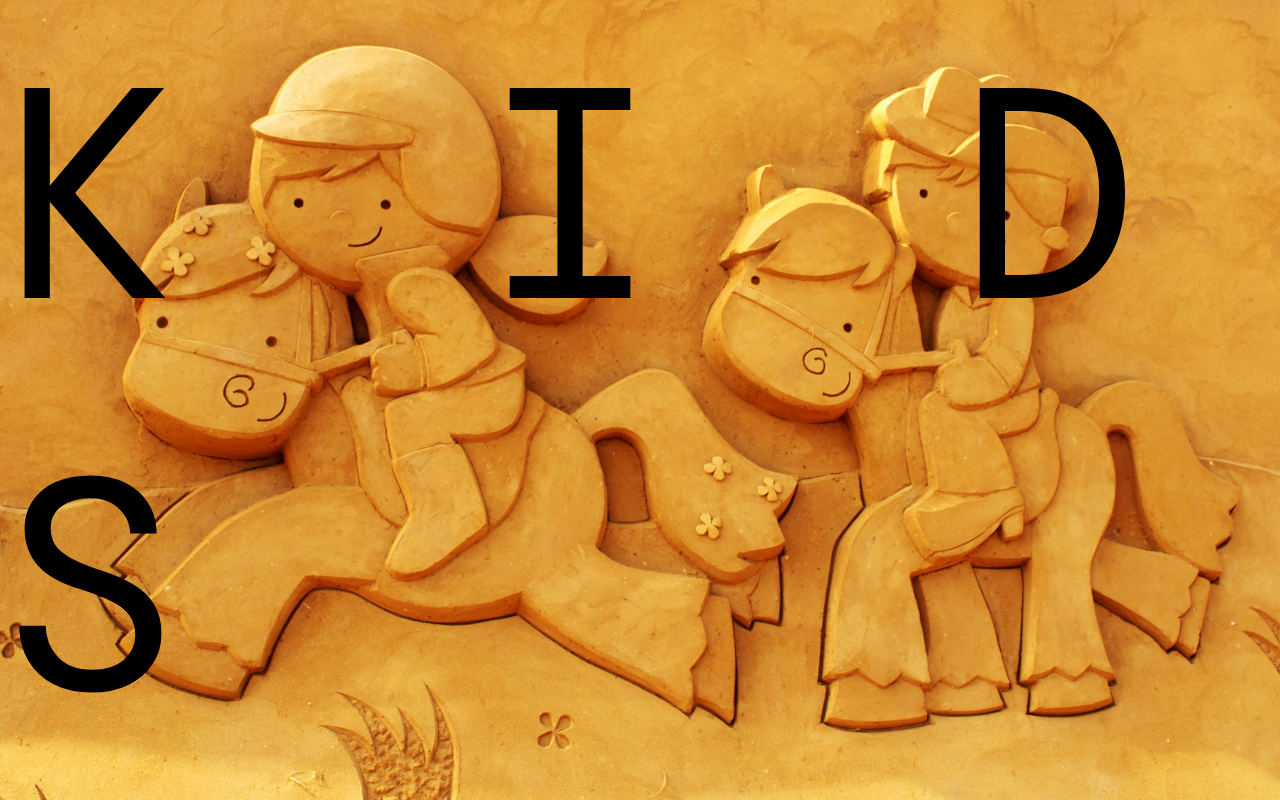
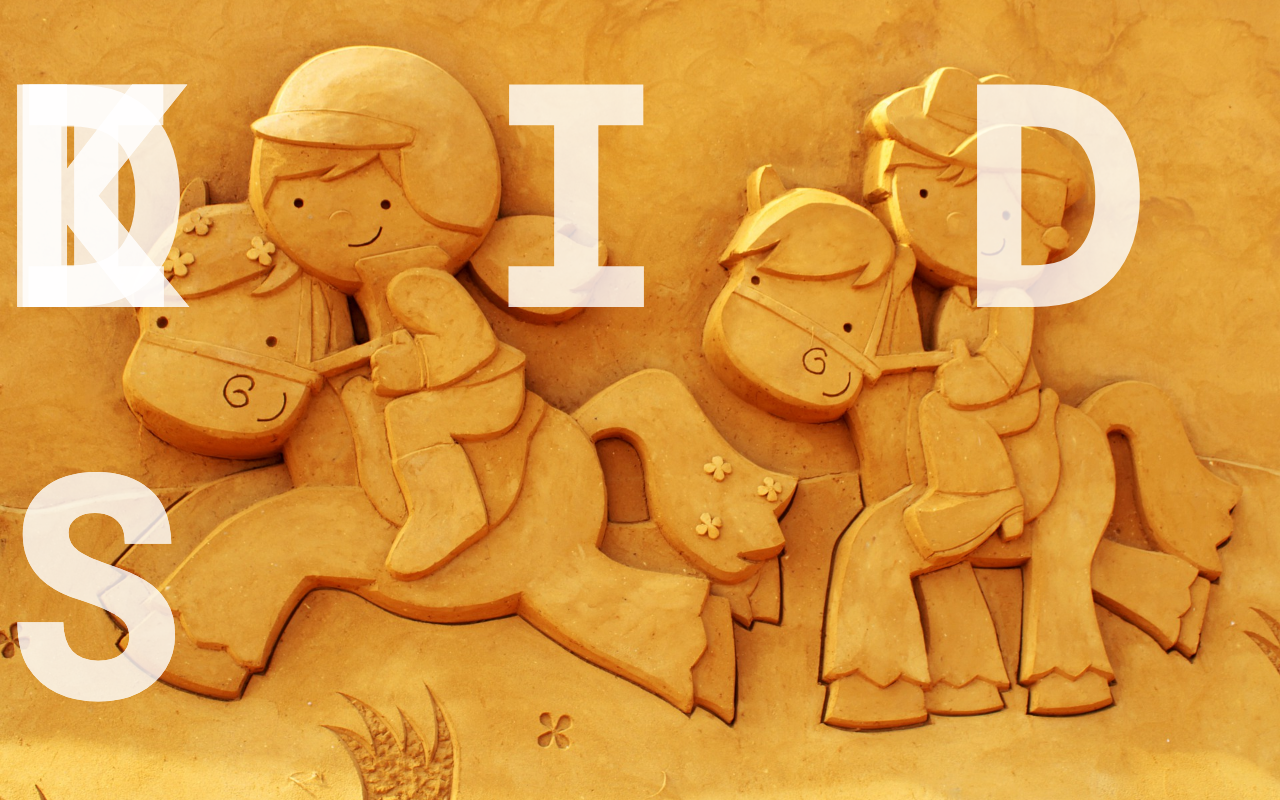
Before and after one commit to IG-Kim2511/Kids-scss-2021-0202-classnote, a plain HTML site: page index.html in a window 1280 px wide. Drawn offline with nearby package versions, Linux system fonts and the light colour scheme; a web font is replaced by a local one.

Commit message:
css 018, @extend

```diff
--- a/index.html
+++ b/index.html
@@ -19,10 +19,12 @@
   <div class="container">
     <section class="section-1">
       <h1 class="section-1-heading">
-        <span>K</span>
-        <span>i</span>
-        <span>d</span>
-        <span>s</span>
+        <!--  css 017, Getting a data attribute’s value in CSS -->
+
+        <span data-letter='K'>K</span>
+        <span data-letter='i'>i</span>
+        <span data-letter='d'>d</span>
+        <span data-letter='s'>s</span>
       </h1>
     </section>
   </div>
--- a/scss/_base.scss
+++ b/scss/_base.scss
@@ -1,4 +1,3 @@
-
 // ⭐$color-cyan: #00ffff;
 $color-cyan: #00ffff;
 $color-orange: #ff9100;
@@ -9,10 +8,19 @@ $color-dark: #333;
 $color-grey: #555;
 
 // flex
-@mixin flexLayout(){
+@mixin flexLayout() {
   display: flex;
   justify-content: center;
   align-items: center;
+}
+
+//  css 018, @extend
+%before-after {
+  // css 017, data attribute in CSS
+  // https://gomakethings.com/how-to-access-and-use-data-attributes-in-your-css/
+  content: attr(data-letter);
+  position: absolute;
+  left: 0;
 }
 
 * {
@@ -23,9 +31,8 @@ $color-grey: #555;
   text-decoration: none;
   list-style-type: none;
   outline: none;
-    font-family: 'DM Mono', monospace;
+  font-family: "DM Mono", monospace;
   font-weight: 400;
-
 }
 
 html {
--- a/scss/_components.scss
+++ b/scss/_components.scss
@@ -1,5 +1,18 @@
-.section-1-heading{
-    font-size: 30rem;
-    text-transform: uppercase;
-    letter-spacing: 6rem;
+.section-1-heading {
+  font-size: 30rem;
+  text-transform: uppercase;
+  letter-spacing: 6rem;
+
+  span {
+    color: $color-white;
+    font-weight: 600;
+    opacity: 0.8;
+
+    // SASS문법 for pseudo-element
+    &::before{
+
+        // css 018, @extend
+        @extend %before-after;
+    }
+  }
 }
--- a/scss/_layout.scss
+++ b/scss/_layout.scss
@@ -3,4 +3,7 @@
     // rgba($color-dark,0.5)
     background: url(../images/bg.jpg) center no-repeat,linear-gradient(rgba($color-dark,0.4));
     background-size: cover;
+
+    // @include
+    @include flexLayout();
 }
```
Also changed, not shown: scss/main.css, 1 other file. Lines whose indentation alone changed are shown as unchanged.
